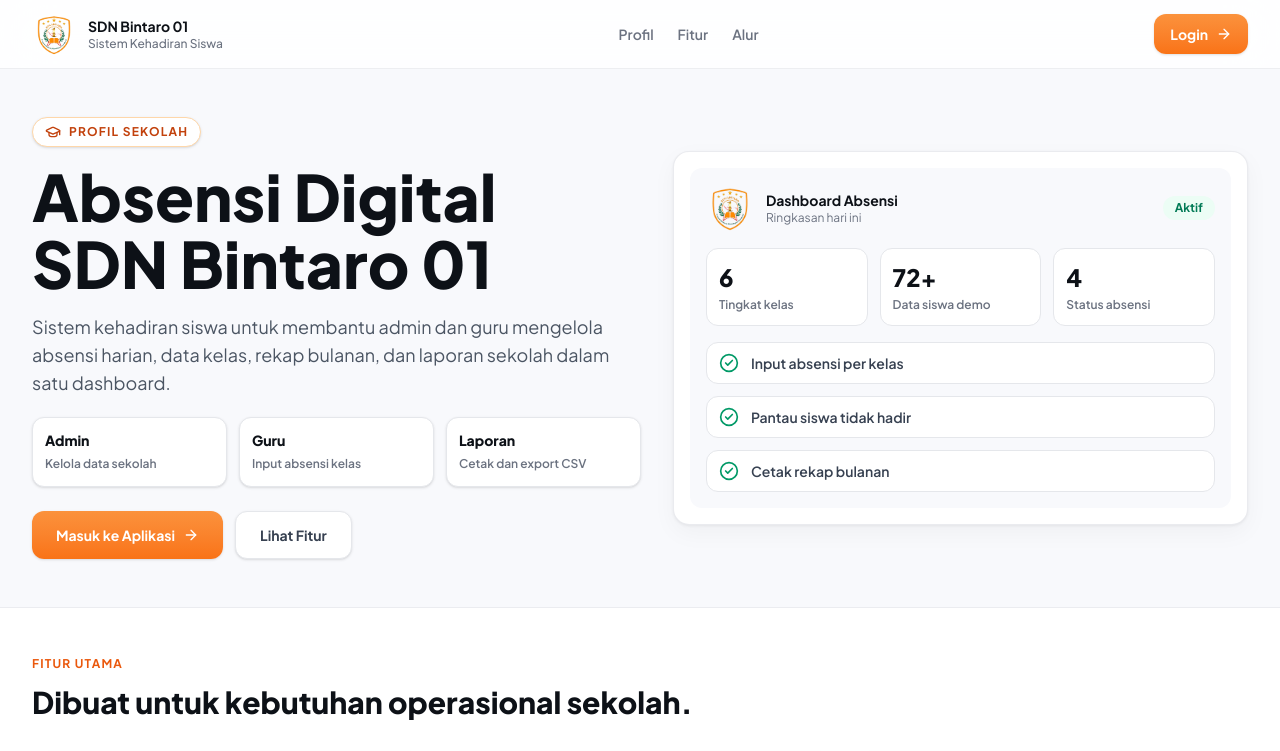
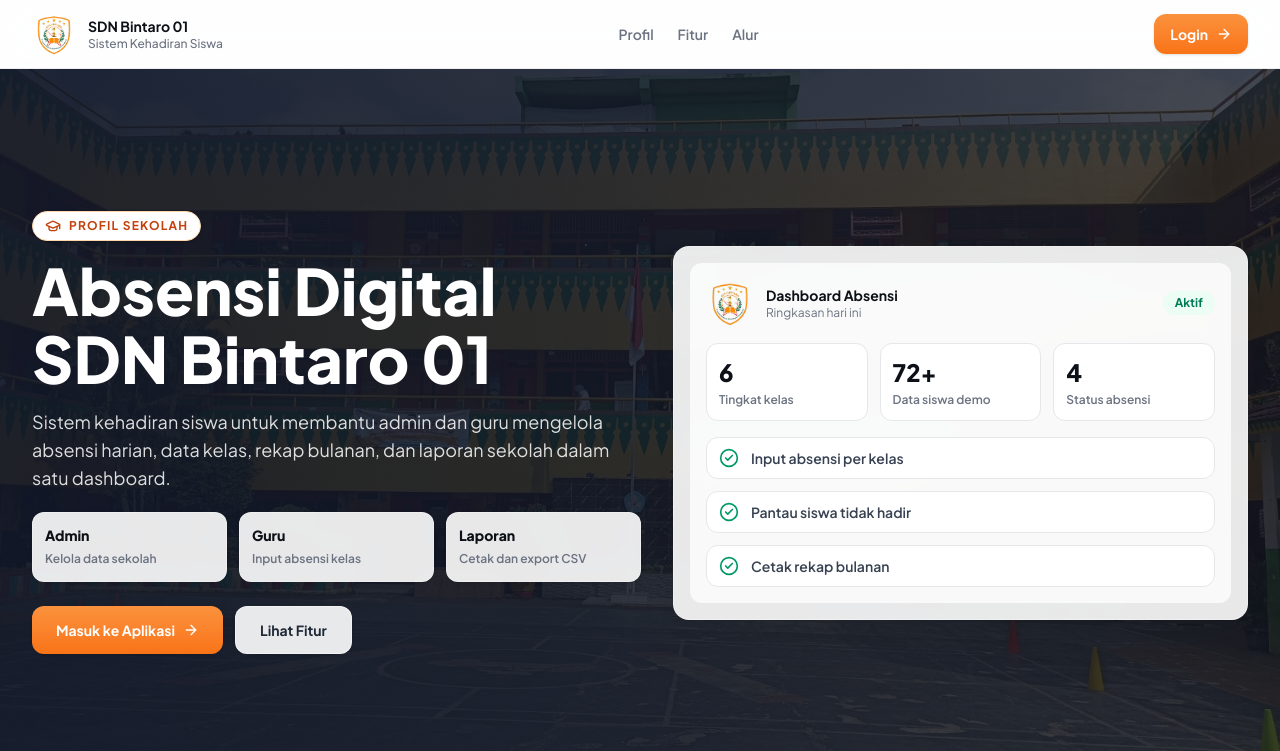
Before and after one commit to rhmatzeka/AppAbsensiSDN1Bintaro, a Next.js app: page / in a window 1280 px wide. Shown: the top 751 px of the page. Built offline with nearby package versions, Linux system fonts and the light colour scheme.

Commit message:
Add school photo landing background

```diff
--- a/app/page.tsx
+++ b/app/page.tsx
@@ -1,6 +1,7 @@
 import Image from "next/image";
 import Link from "next/link";
 import { ArrowRight, BarChart3, CalendarCheck, CheckCircle2, ClipboardCheck, FileSpreadsheet, GraduationCap, LogIn, Users } from "lucide-react";
+import schoolBackground from "@/components/asset/background.jpeg";
 import logoSdnBintaro from "@/components/asset/logosd-removebg-preview.png";
 
 const features = [
@@ -74,17 +75,27 @@
         </div>
       </header>
 
-      <section id="profil" className="relative overflow-hidden border-b border-neutral-200/70">
-        <div className="mx-auto grid max-w-7xl items-center gap-8 px-4 py-10 sm:px-6 lg:grid-cols-[minmax(0,0.9fr)_minmax(420px,0.85fr)] lg:px-8 lg:py-12">
+      <section id="profil" className="relative isolate min-h-[calc(100vh-73px)] overflow-hidden border-b border-neutral-200/70">
+        <Image
+          src={schoolBackground}
+          alt="Gedung SDN Bintaro 01"
+          fill
+          priority
+          sizes="100vw"
+          className="absolute inset-0 -z-20 object-cover object-center"
+        />
+        <div className="absolute inset-0 -z-10 bg-neutral-950/60" />
+        <div className="absolute inset-0 -z-10 bg-[linear-gradient(90deg,rgba(15,23,42,0.82)_0%,rgba(15,23,42,0.68)_42%,rgba(15,23,42,0.38)_100%)]" />
+        <div className="mx-auto grid min-h-[calc(100vh-73px)] max-w-7xl items-center gap-8 px-4 py-12 sm:px-6 lg:grid-cols-[minmax(0,0.9fr)_minmax(420px,0.85fr)] lg:px-8 lg:py-14">
           <div className="max-w-[680px]">
             <div className="mb-4 inline-flex items-center gap-2 rounded-full border border-orange-200 bg-white px-3 py-1.5 text-xs font-bold uppercase tracking-widest text-orange-700 shadow-sm">
               <GraduationCap className="h-4 w-4" />
               Profil Sekolah
             </div>
-            <h1 className="text-4xl font-black leading-[1.05] tracking-normal text-neutral-950 sm:text-5xl lg:text-[64px]">
+            <h1 className="text-4xl font-black leading-[1.05] tracking-normal text-white sm:text-5xl lg:text-[64px]">
               Absensi Digital SDN Bintaro 01
             </h1>
-            <p className="mt-4 max-w-2xl text-base leading-7 text-neutral-600 sm:text-lg">
+            <p className="mt-4 max-w-2xl text-base leading-7 text-white/85 sm:text-lg">
               Sistem kehadiran siswa untuk membantu admin dan guru mengelola absensi harian, data kelas, rekap bulanan, dan laporan sekolah dalam satu dashboard.
             </p>
             <div className="mt-5 grid gap-3 sm:grid-cols-3">
@@ -93,7 +104,7 @@
                 ["Guru", "Input absensi kelas"],
                 ["Laporan", "Cetak dan export CSV"]
               ].map(([title, text]) => (
-                <div key={title} className="rounded-xl border border-neutral-200 bg-white p-3 shadow-sm">
+                <div key={title} className="rounded-xl border border-white/30 bg-white/90 p-3 shadow-sm backdrop-blur">
                   <p className="text-sm font-black text-neutral-950">{title}</p>
                   <p className="mt-1 text-xs font-semibold leading-5 text-neutral-500">{text}</p>
                 </div>
@@ -109,15 +120,15 @@
               </Link>
               <a
                 href="#fitur"
-                className="inline-flex min-h-12 items-center justify-center rounded-xl border border-neutral-200 bg-white px-6 text-sm font-bold text-neutral-700 shadow-sm hover:border-neutral-300 hover:bg-neutral-50"
+                className="inline-flex min-h-12 items-center justify-center rounded-xl border border-white/50 bg-white/90 px-6 text-sm font-bold text-neutral-800 shadow-sm backdrop-blur hover:bg-white"
               >
                 Lihat Fitur
               </a>
             </div>
           </div>
 
-          <div className="rounded-2xl border border-neutral-200/80 bg-white p-4 shadow-card">
-            <div className="rounded-xl bg-[#F8F9FC] p-4">
+          <div className="rounded-2xl border border-white/30 bg-white/90 p-4 shadow-card backdrop-blur-md">
+            <div className="rounded-xl bg-white/75 p-4">
               <div className="flex items-center justify-between gap-3">
                 <div className="flex items-center gap-3">
                   <Image src={logoSdnBintaro} alt="Logo SDN Bintaro 01" width={48} height={48} className="h-12 w-12 shrink-0 object-contain" />
```
Also changed, not shown: components/asset/background.jpeg (added).
